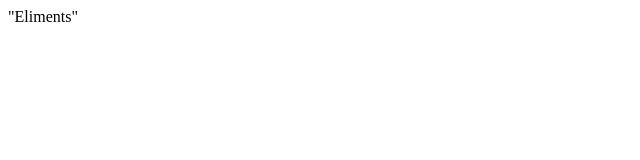
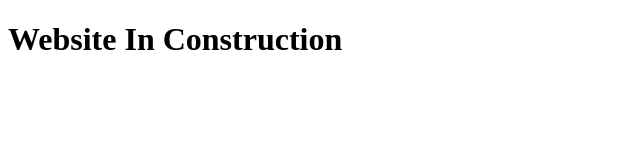
Before and after one commit to NixonXC/EPIK-MEMER, a plain HTML site: page index.html in a window 1280 px wide. Shown: the whole page, without its empty margins (0-640 px from the left). Drawn offline with Linux system fonts and the light colour scheme.

Commit message:
Update index.html

```diff
--- a/index.html
+++ b/index.html
@@ -1,7 +1,7 @@
 <!DOCTYPE html>
 <html>
-  <title>"In Construction"</title>
+  <title>In Construction</title>
   <body>
-    "Eliments"
+    <h1>Website In Construction</h1>
   </body>
 </html>
```
